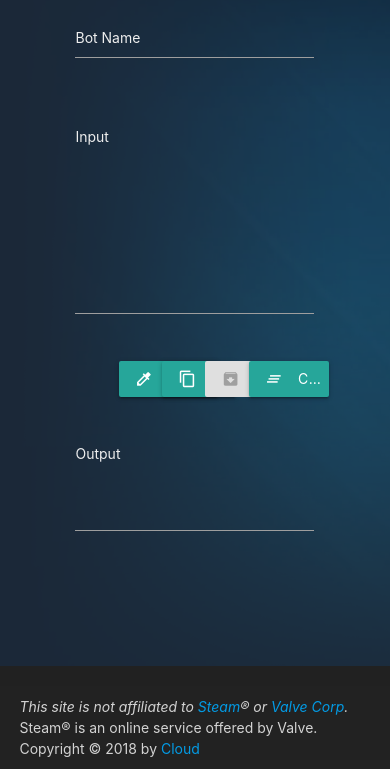
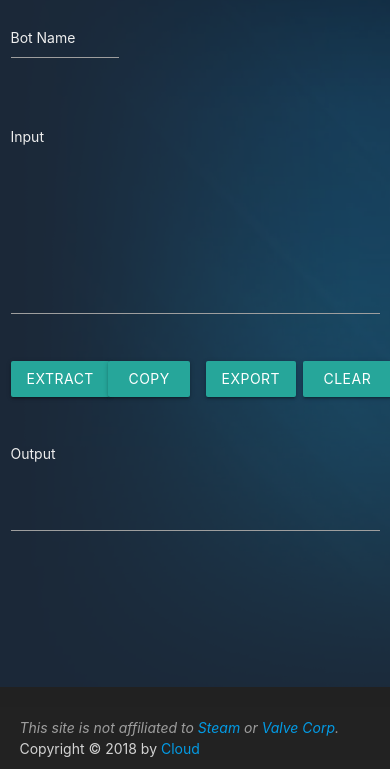
Before and after one commit to umaim/SKE, a plain HTML site: page index.html in a window 390 px wide. Shown: the part 75-844 px from the top of the page. Drawn offline with Linux system fonts and the light colour scheme.

Commit message:
Add eslint, responsive test and misc.

```diff
--- a/index.html
+++ b/index.html
@@ -39,11 +39,11 @@
     <main>
         <!--Content Wrapper-->
         <div id="content-wrapper" class="row">
-            <div class="col s8 offset-s2">
+            <div class="col l8 m10 s12 offset-l2 offset-m1 offset-s0">
 
                 <!--Bot Name-->
                 <div class="row">
-                    <div class="input-field col">
+                    <div class="input-field col l2 m3 s4">
                         <input id="bot-name" type="text" class="blue-text text-lighten-5">
                         <label for="bot-name">Bot Name</label>
                     </div>
@@ -60,24 +60,24 @@
                 <!--Function Area-->
                 <div class="row">
                     <!--Extract-->
-                    <div class="col s2 offset-s2">
+                    <div class="col l2 m2 s3 offset-l2 offset-m2 offset-s0">
                         <a id="ske-extract" class="waves-effect waves-light btn truncate">
-                            <i class="material-icons left">colorize</i>Extract</a>
+                            <i class="material-icons left hide-on-med-and-down">colorize</i>Extract</a>
                     </div>
                     <!--Extract-->
-                    <div class="col s2">
+                    <div class="col s2 m2 s3">
                         <a id="ske-copy" class="waves-effect waves-light btn truncate">
-                            <i class="material-icons left">content_copy</i>Copy</a>
+                            <i class="material-icons left hide-on-med-and-down">content_copy</i>&nbsp;Copy&nbsp;</a>
                     </div>
                     <!--Export-->
-                    <div class="col s2">
-                        <a id="ske-export" class="waves-effect waves-light btn truncate disabled">
-                            <i class="material-icons left">archive</i>Export</a>
+                    <div class="col s2 m2 s3">
+                        <a id="ske-export" class="waves-effect waves-light btn truncate">
+                            <i class="material-icons left hide-on-med-and-down">archive</i>Export</a>
                     </div>
                     <!--Clear-->
-                    <div class="col s2">
+                    <div class="col s2 m2 s3">
                         <a id="ske-clear" class="waves-effect waves-light btn truncate">
-                            <i class="material-icons left">clear_all</i>Clear</a>
+                            <i class="material-icons left hide-on-med-and-down">clear_all</i>&nbsp;Clear&nbsp;</a>
                     </div>
                 </div>
 
@@ -95,12 +95,12 @@
 
     <footer class="page-footer grey darken-4">
         <div class="footer-copyright">
-            <div class="container">
-                <i>
+            <div class="container noselect">
+                <i class="grey-text text-grey lighten-1">
                     This site is not affiliated to
-                    <a href="https://store.steampowered.com/" target="_blank">Steam</a>® or
-                    <a href="https://www.valvesoftware.com/" target="_blank">Valve Corp</a>.</i>
-                Steam® is an online service offered by Valve.
+                    <a href="https://store.steampowered.com/" target="_blank">Steam</a> or
+                    <a href="https://www.valvesoftware.com/" target="_blank">Valve Corp</a>.
+                </i>
                 <br> Copyright © 2018 by
                 <a href="https://steamcommunity.com/profiles/76561198263380239/" target="_blank">Cloud</a>
                 <iframe class="right" allowtransparency="true" scrolling="no" frameborder="0" src="https://buttons.github.io/buttons.html#href=https://github.com/Cloud-Swift/SKE/fork&amp;title=&amp;aria-label=Fork%20SKE%20on%20GitHub&amp;data-icon=octicon-repo-forked&amp;data-text=Fork&amp;data-show-count=true"
--- a/js/main.js
+++ b/js/main.js
@@ -1,3 +1,4 @@
+
 const txtBotName = document.getElementById("bot-name");
 const txtInput = document.getElementById("ske-input");
 const btnExtract = document.getElementById("ske-extract");
@@ -5,6 +6,7 @@ const btnCopy = document.getElementById("ske-copy");
 const btnExport = document.getElementById("ske-export");
 const btnClear = document.getElementById("ske-clear");
 const txtOutput = document.getElementById("ske-output");
+
 const keyRegex = /(?:(?:([A-Z0-9])(?!\1{4})){5}-){2,5}[A-Z0-9]{5}/g;
 const unique = a => [...new Set(a)];
 
@@ -13,25 +15,32 @@ btnExtract.onclick = () => {
 
     const keys = unique(txtInput.value.match(keyRegex));
     if (keys.length > 0) {
-        txtOutput.value = "!redeem " + (txtBotName.value==""?"":(txtBotName.value+" ")) + keys.join(",");
+        M.toast({
+            html: "Found " + keys.length + " Keys!"
+        });
+        txtOutput.value = "!redeem " + (txtBotName.value == "" ? "" : (txtBotName.value + " ")) + keys.join(",");
         txtOutput.focus();
     } else {
         M.toast({
-            html: 'Keys not Found!'
+            html: "Keys not Found!"
         });
     }
     M.updateTextFields();
     M.textareaAutoResize(txtOutput);
     M.textareaAutoResize(txtInput);
-}
+};
 
 btnCopy.onclick = () => {
     txtOutput.select();
     document.execCommand("Copy");
     M.toast({
-        html: 'Copied!'
+        html: "Copied!"
     });
-}
+};
+
+btnExport.onclick = () => {
+
+};
 
 btnClear.onclick = () => {
     txtInput.value = "";
@@ -41,6 +50,6 @@ btnClear.onclick = () => {
     M.textareaAutoResize(txtInput);
 
     M.toast({
-        html: 'Cleared!'
+        html: "Cleared!"
     });
-}
+};
```
Also changed, not shown: .eslintrc.js (added).
